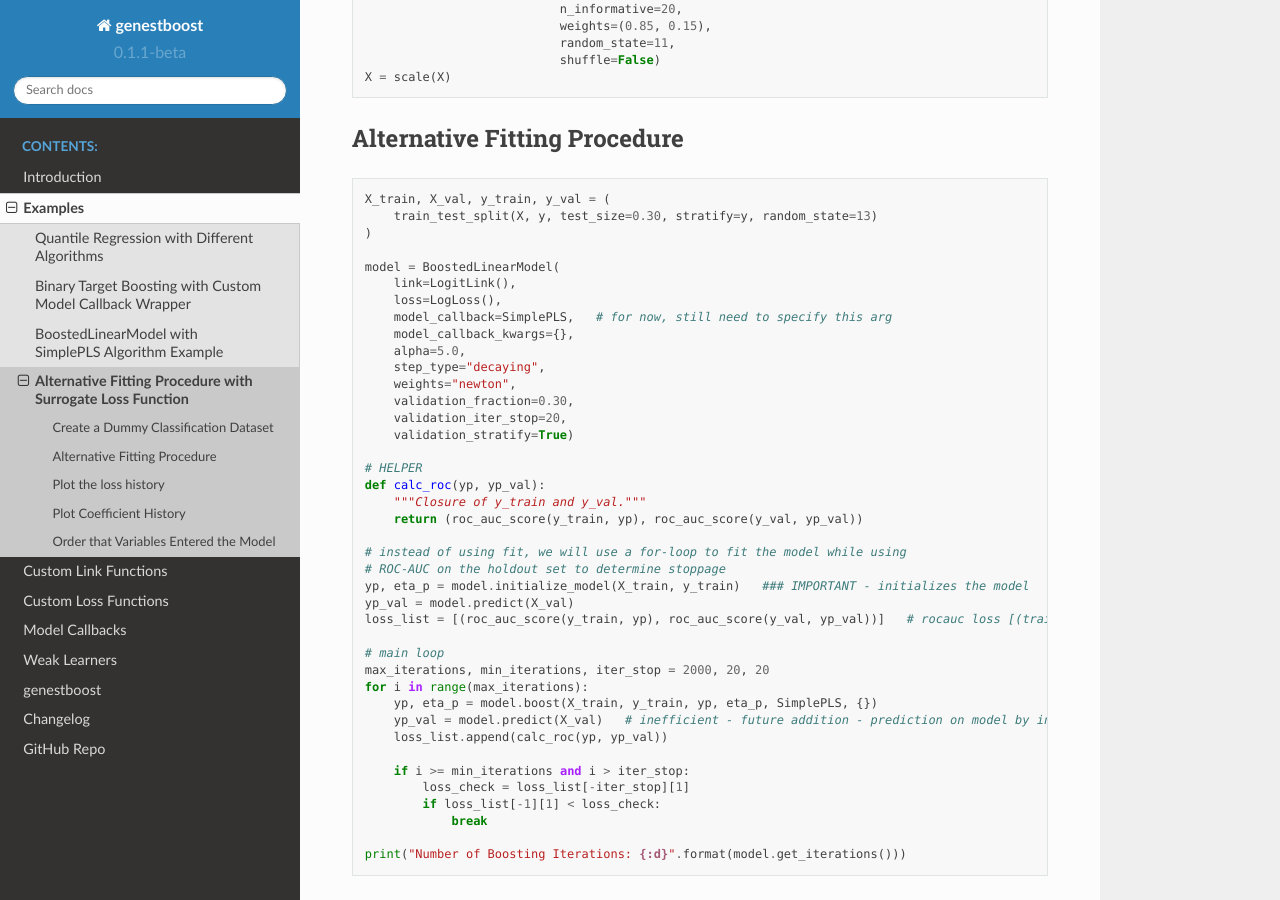
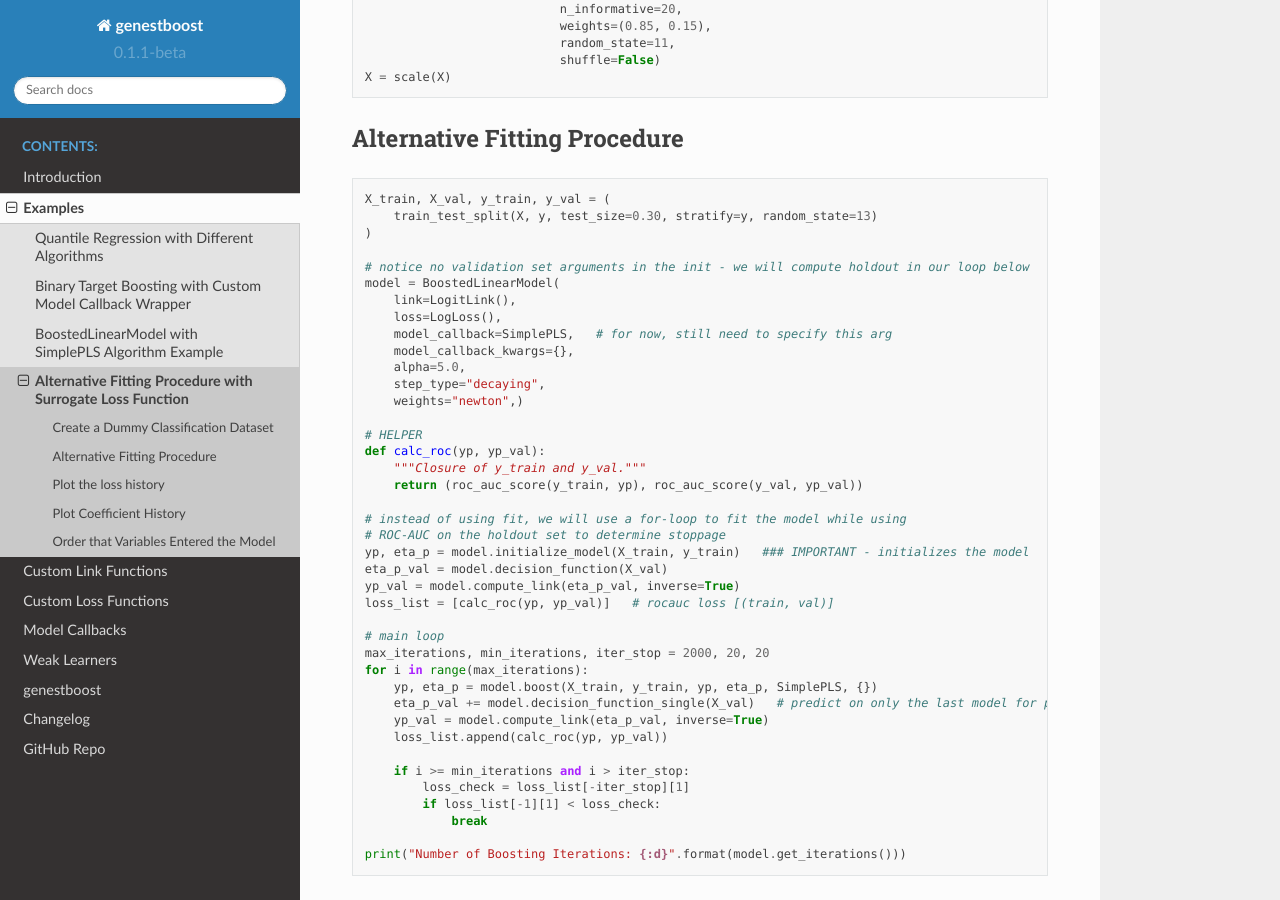
Before and after one commit to btcross26/genestboost, a Sphinx documentation site: the page built from docs/source/alternative_fitting_procedure_example.rst, in a window 1280 px wide and 900 px high, scrolled down 672 px. Built offline with Sphinx 7.4.7 and the Read the Docs theme 2.0.0, drawn with Linux system fonts in a browser that asks for light colours; pages that are not in the unit, such as notebooks, are missing from menus.

Commit message:
Update alternative fitting example after decision_function_single added functionality

```diff
--- a/docs/source/alternative_fitting_procedure_example.rst
+++ b/docs/source/alternative_fitting_procedure_example.rst
@@ -45,6 +45,7 @@ Alternative Fitting Procedure
         train_test_split(X, y, test_size=0.30, stratify=y, random_state=13)
     )
 
+    # notice no validation set arguments in the init - we will compute holdout in our loop below
     model = BoostedLinearModel(
         link=LogitLink(),
         loss=LogLoss(),
@@ -52,10 +53,7 @@ Alternative Fitting Procedure
         model_callback_kwargs={},
         alpha=5.0,
         step_type="decaying",
-        weights="newton",
-        validation_fraction=0.30,
-        validation_iter_stop=20,
-        validation_stratify=True)
+        weights="newton",)
 
     # HELPER
     def calc_roc(yp, yp_val):
@@ -65,14 +63,16 @@ Alternative Fitting Procedure
     # instead of using fit, we will use a for-loop to fit the model while using
     # ROC-AUC on the holdout set to determine stoppage
     yp, eta_p = model.initialize_model(X_train, y_train)   ### IMPORTANT - initializes the model
-    yp_val = model.predict(X_val)
-    loss_list = [(roc_auc_score(y_train, yp), roc_auc_score(y_val, yp_val))]   # rocauc loss [(train, val)]
+    eta_p_val = model.decision_function(X_val)
+    yp_val = model.compute_link(eta_p_val, inverse=True)
+    loss_list = [calc_roc(yp, yp_val)]   # rocauc loss [(train, val)]
 
     # main loop
     max_iterations, min_iterations, iter_stop = 2000, 20, 20
     for i in range(max_iterations):
         yp, eta_p = model.boost(X_train, y_train, yp, eta_p, SimplePLS, {})
-        yp_val = model.predict(X_val)   # inefficient - future addition - prediction on model by index
+        eta_p_val += model.decision_function_single(X_val)   # predict on only the last model for performance
+        yp_val = model.compute_link(eta_p_val, inverse=True)
         loss_list.append(calc_roc(yp, yp_val))
 
         if i >= min_iterations and i > iter_stop:
```
Also changed, not shown: docs/source/images/alternative_fit_coef_history.png, docs/source/images/alternative_fit_loss.png, 1 other file.
